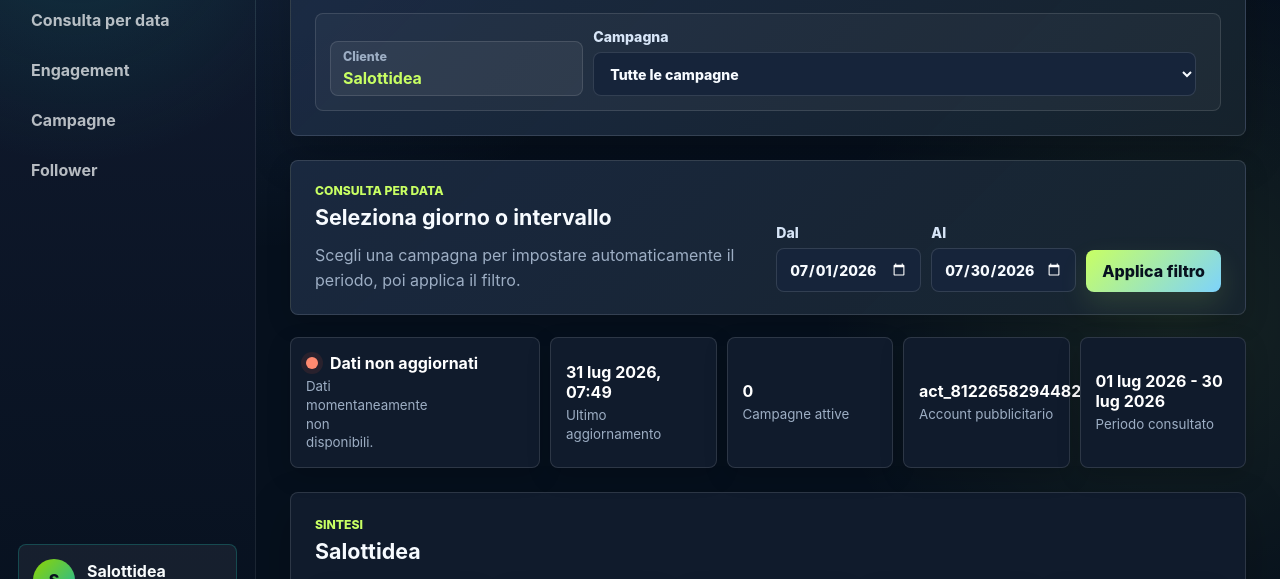
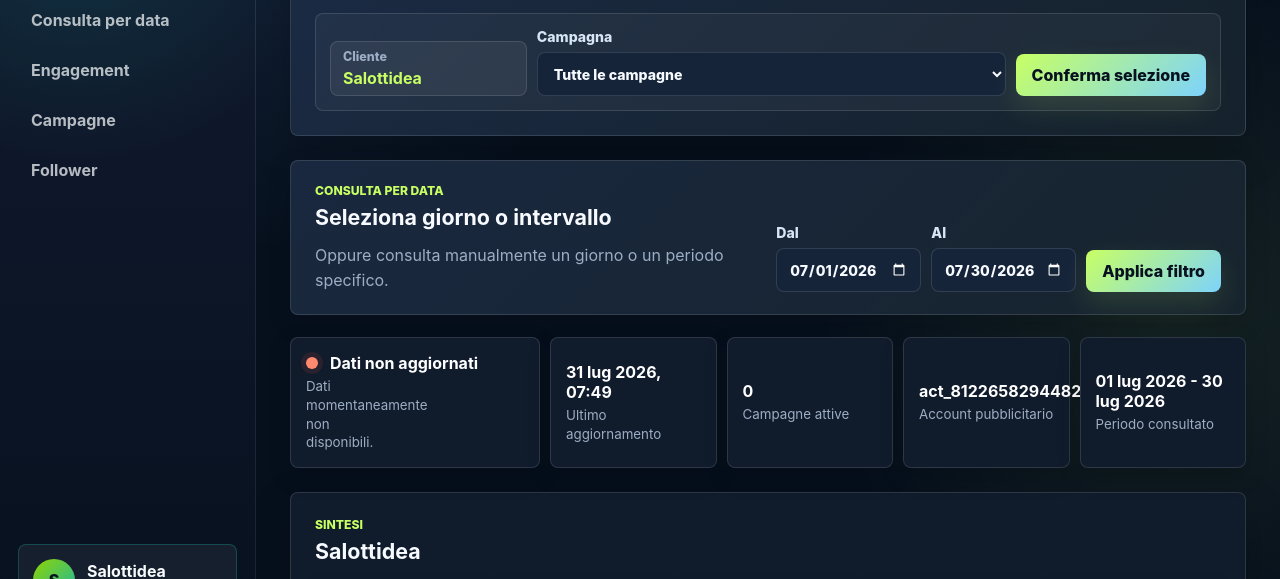
Before and after one commit to carlogaris-tech/report-fb, a website: page area_clienti_social/index.html in a window 1280 px wide. Shown: the part 158-737 px from the top of the page. Drawn offline with Linux system fonts and the light colour scheme; no server answers.

Commit message:
Modify text for campaign selection and date query
Updated instructions for selecting a campaign and querying dates.

```diff
--- a/area_clienti_social/index.html
+++ b/area_clienti_social/index.html
@@ -59,6 +59,9 @@
               Campagna
               <select id="campaignSelect" aria-label="Seleziona campagna attiva"></select>
             </label>
+            <button class="primary-button" type="button" id="confirmCampaign">
+              Conferma selezione
+            </button>
           </div>
         </header>
 
@@ -67,8 +70,7 @@
             <p class="eyebrow">Consulta per data</p>
             <h2>Seleziona giorno o intervallo</h2>
             <p>
-              Scegli una campagna per impostare automaticamente il periodo,
-              poi applica il filtro.
+              Oppure consulta manualmente un giorno o un periodo specifico.
             </p>
           </div>
 
```
